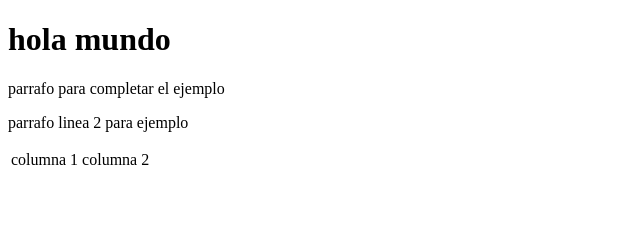
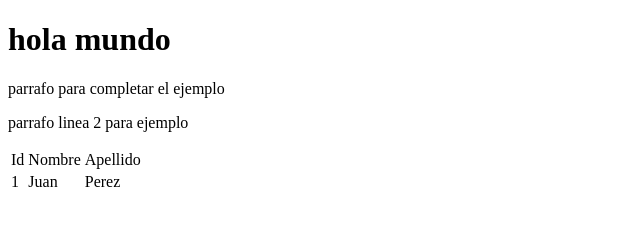
Before and after one commit to uluisgit/aprendo_github, a plain HTML site: page index.html in a window 1280 px wide. Shown: the whole page, without its empty margins (0-640 px from the left). Drawn offline with Linux system fonts and the light colour scheme.

Commit message:
3er envío del producto

```diff
--- a/index.html
+++ b/index.html
@@ -6,8 +6,14 @@
 		<p>parrafo linea 2 para ejemplo</p>
 		<table>
 			<tr>
-				<td>columna 1</td>
-				<td>columna 2</td>
+				<td>Id</td>
+				<td>Nombre</td>
+				<td>Apellido</td>
+			</tr>
+			<tr>
+				<td>1</td>
+				<td>Juan</td>
+				<td>Perez</td>
 			</tr>
 		</table>
 	</body>
```
